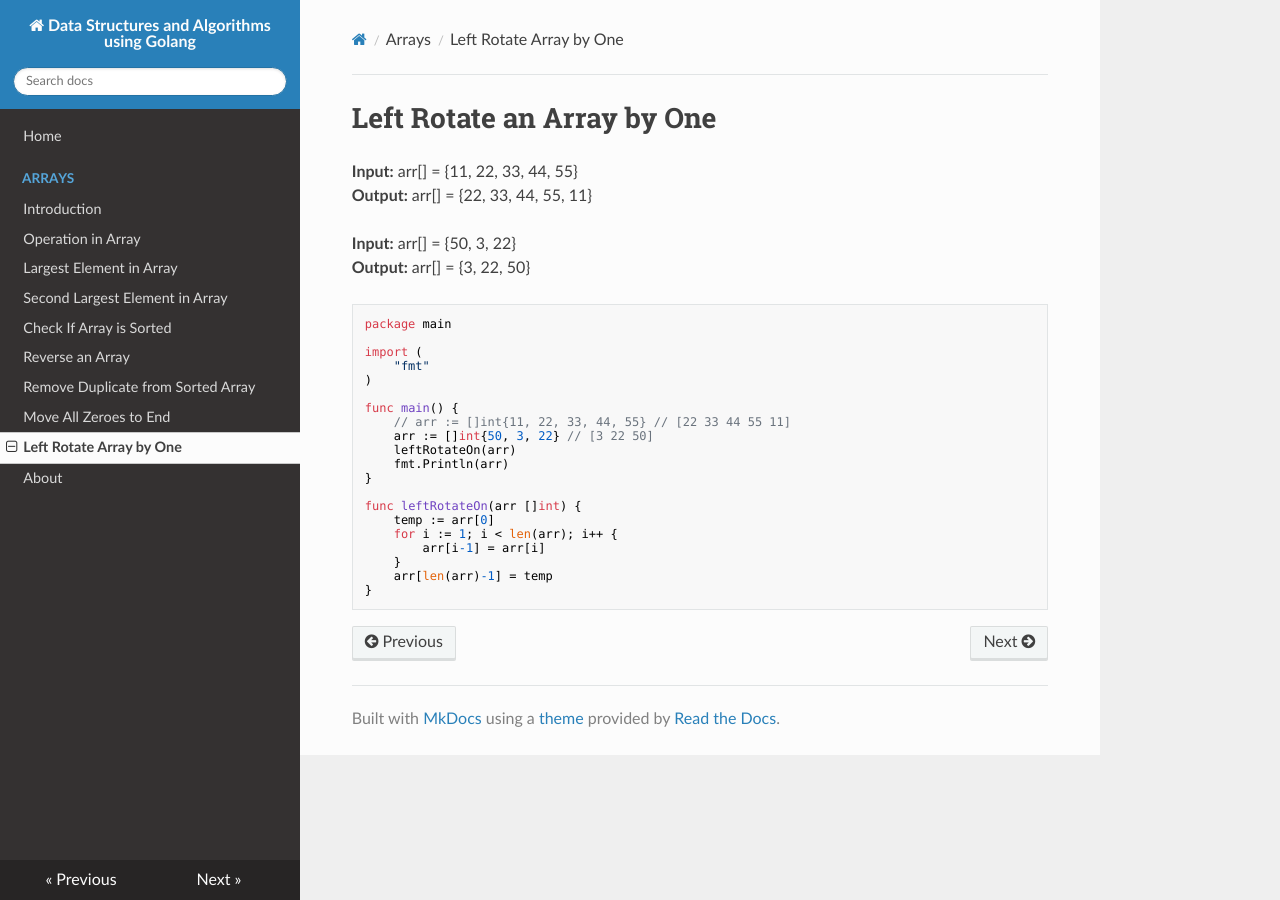
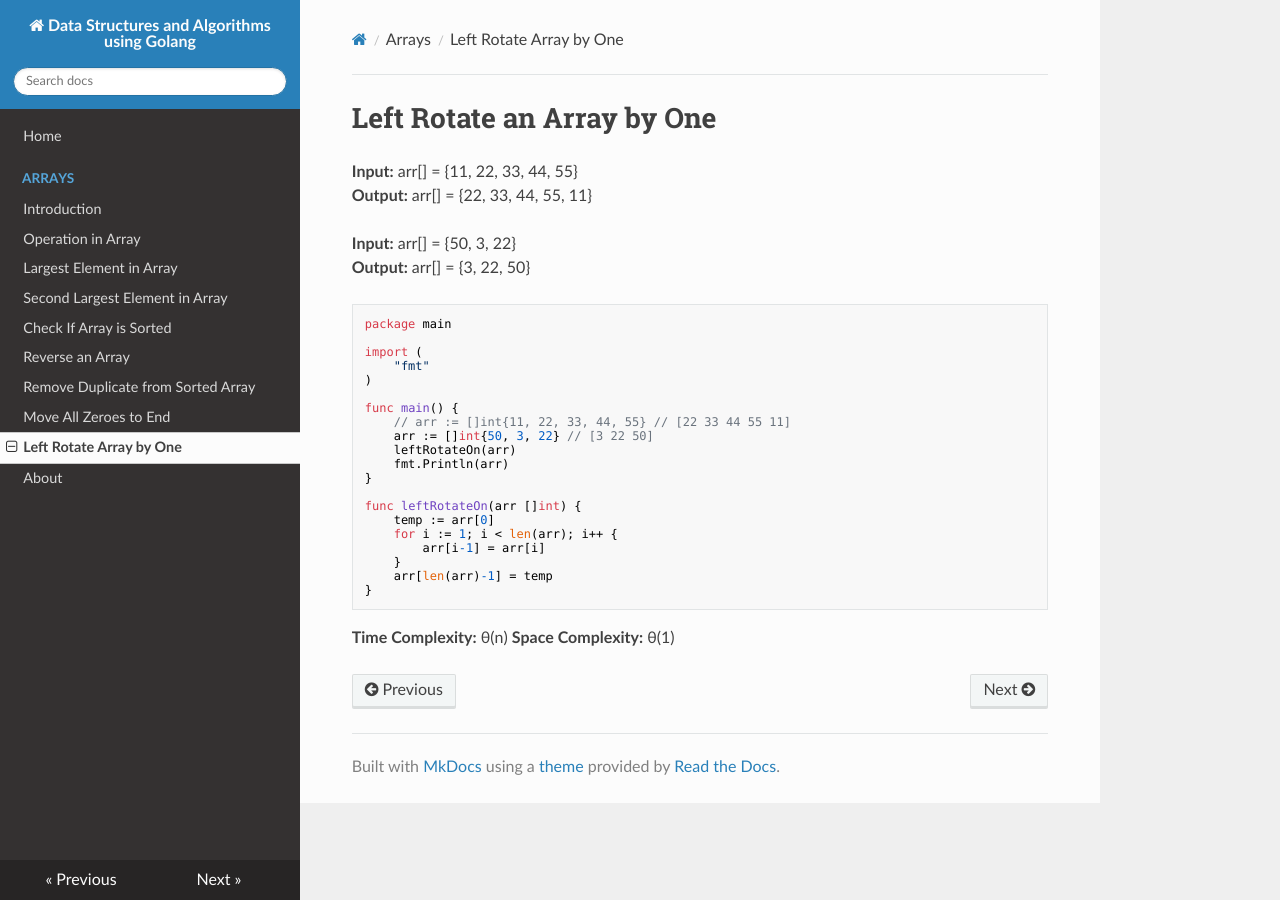
Before and after one commit to prithvipal/golang-dsa, an MkDocs documentation site: the page built from docs/array/left_rotate_array_by_one.md, in a window 1280 px wide. Built offline with MkDocs 1.6.1, drawn with Linux system fonts in a browser that asks for light colours; nearby versions of some CDN libraries.

Commit message:
complexity Rotate array by one

````diff
--- a/docs/array/left_rotate_array_by_one.md
+++ b/docs/array/left_rotate_array_by_one.md
@@ -28,3 +28,6 @@
 	arr[len(arr)-1] = temp
 }
 ```
+
+**Time Complexity:** &theta;(n)
+**Space Complexity:** &theta;(1)
````
